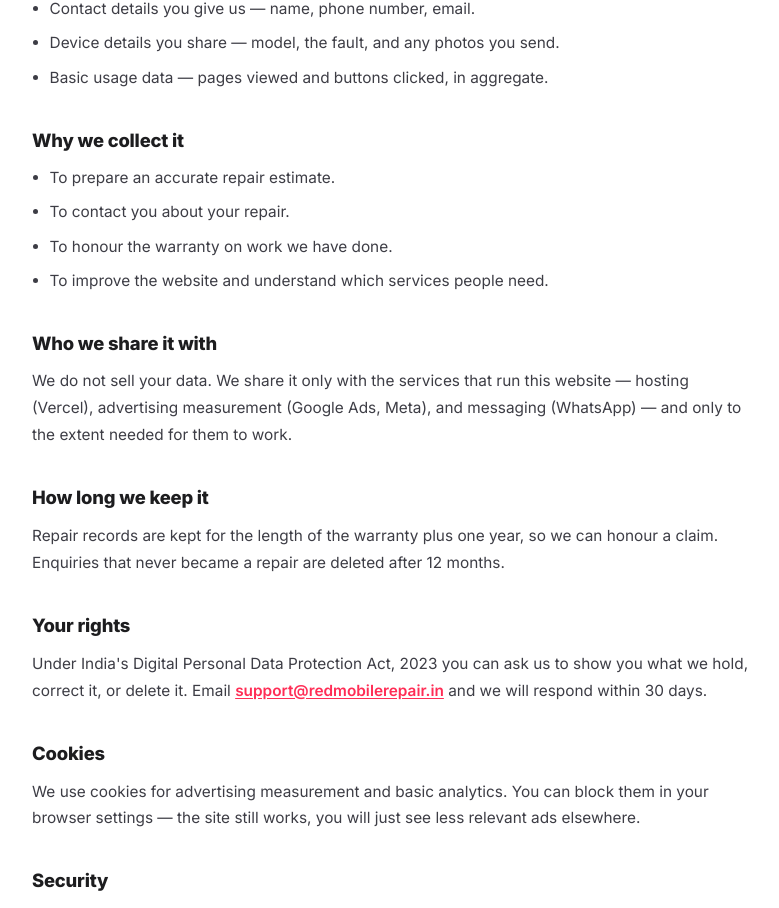
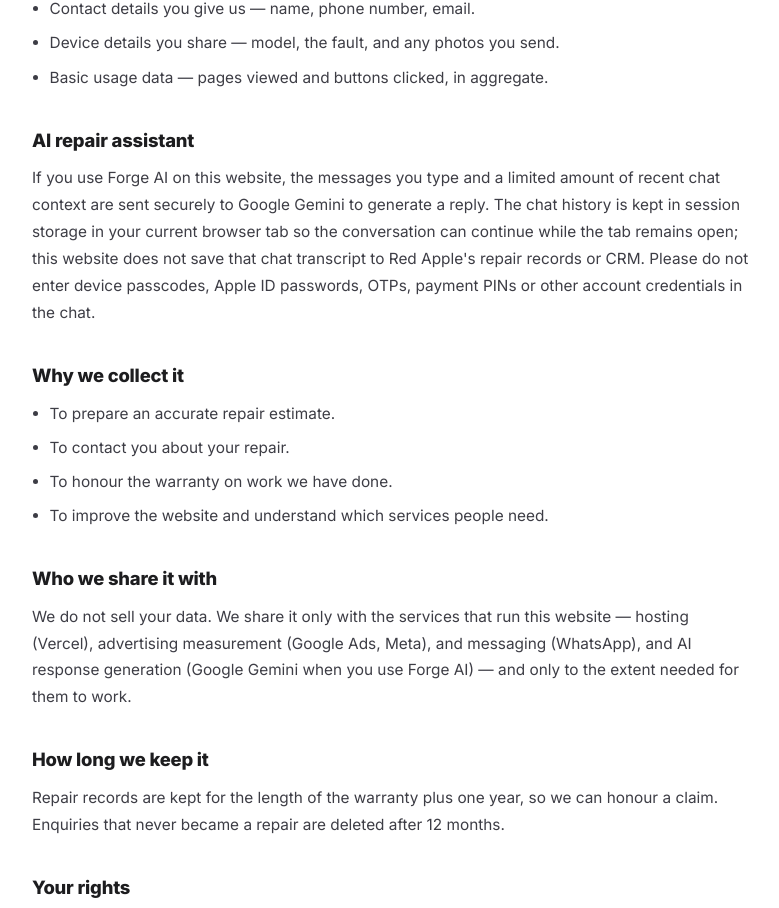
Before and after one commit to DigitalPixelStudio/red-apple-website, a Next.js app: page /privacy in a window 1280 px wide. Shown: the part 538-1446 px from the top of the page, without its empty margins (248-1027 px from the left). Built offline with nearby package versions, Linux system fonts and the light colour scheme; no server answers.

Commit message:
privacy: disclose Forge AI processing and tab-only chat history

```diff
--- a/src/app/privacy/page.tsx
+++ b/src/app/privacy/page.tsx
@@ -33,6 +33,17 @@ export default function PrivacyPage() {
             <li>Basic usage data — pages viewed and buttons clicked, in aggregate.</li>
           </ul>
 
+          <h2>AI repair assistant</h2>
+          <p>
+            If you use Forge AI on this website, the messages you type and a limited
+            amount of recent chat context are sent securely to Google Gemini to generate
+            a reply. The chat history is kept in session storage in your current browser
+            tab so the conversation can continue while the tab remains open; this website
+            does not save that chat transcript to Red Apple&apos;s repair records or CRM.
+            Please do not enter device passcodes, Apple ID passwords, OTPs, payment PINs
+            or other account credentials in the chat.
+          </p>
+
           <h2>Why we collect it</h2>
           <ul>
             <li>To prepare an accurate repair estimate.</li>
@@ -45,7 +56,7 @@ export default function PrivacyPage() {
           <p>
             We do not sell your data. We share it only with the services that run this
             website — hosting (Vercel), advertising measurement (Google Ads, Meta), and
-            messaging (WhatsApp) — and only to the extent needed for them to work.
+            messaging (WhatsApp), and AI response generation (Google Gemini when you use Forge AI) — and only to the extent needed for them to work.
           </p>
 
           <h2>How long we keep it</h2>
```
